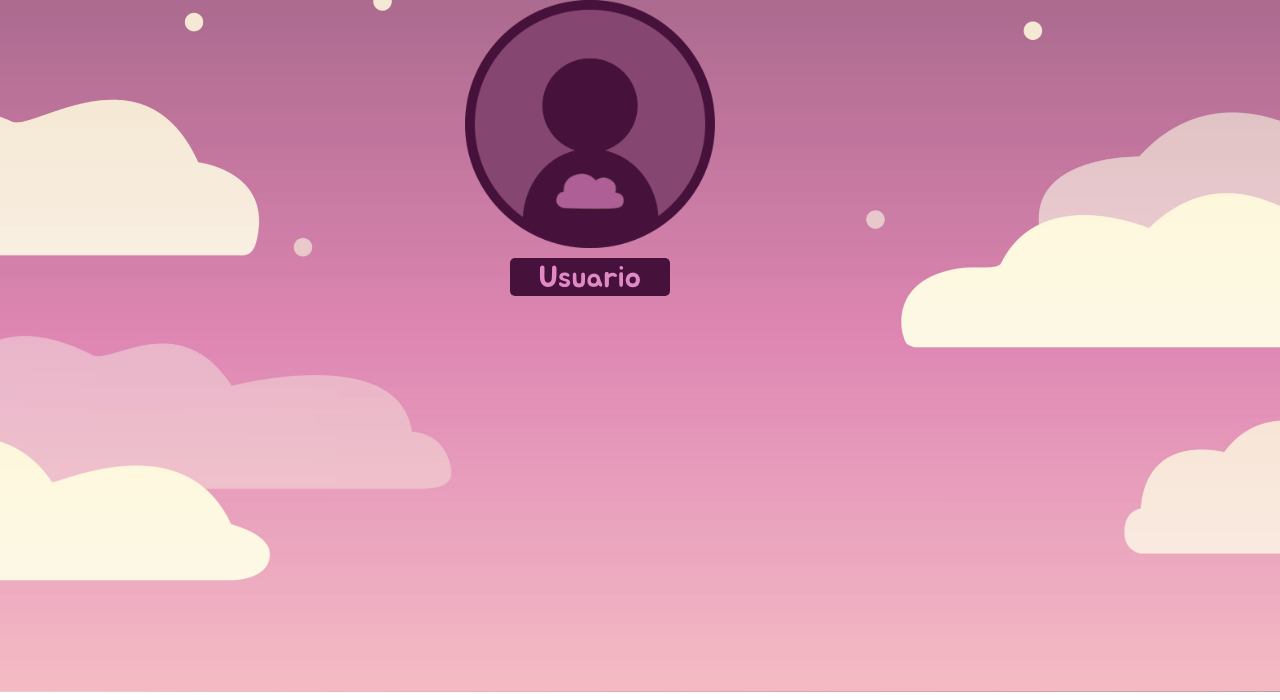
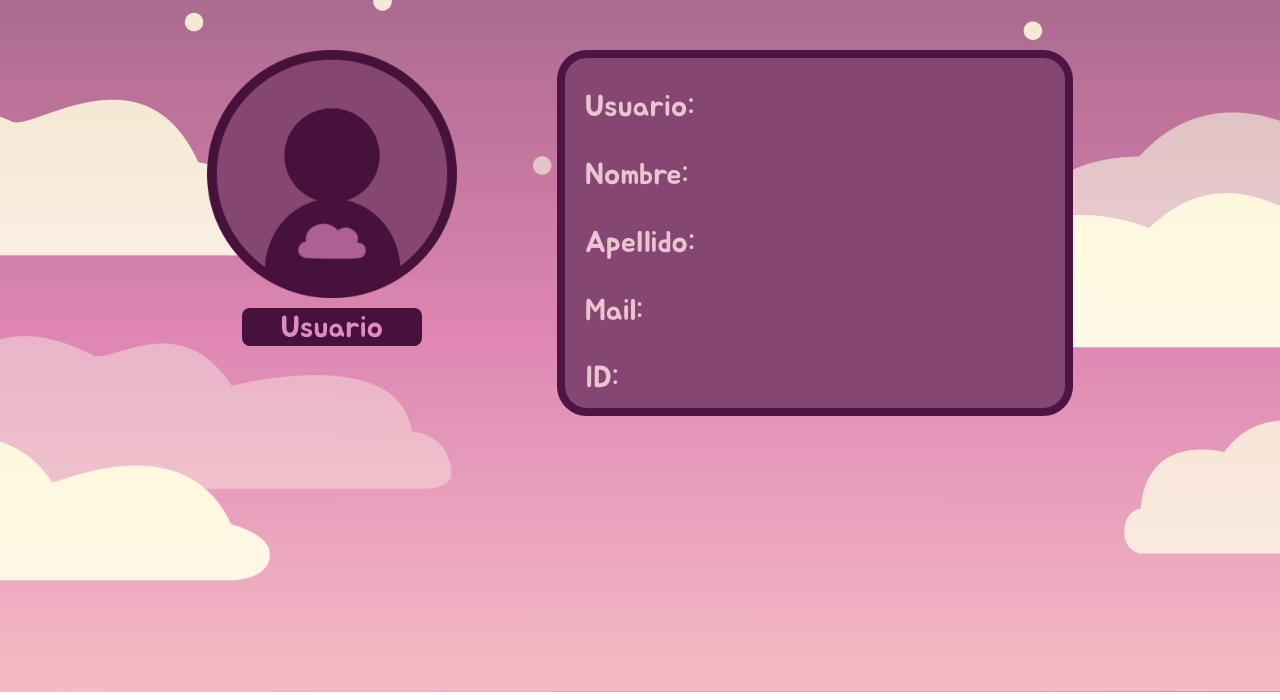
Before and after one commit to Valencua/EpiCare, a PHP site: page /Profile.html in a window 1280 px wide. Shown: the part 108-808 px from the top of the page. Run offline with PHP 8.4, Linux system fonts and the light colour scheme.

Commit message:
Profile
Recuadro de información (falta cajas de texto)

```diff
--- a/workspace/Sitio/html/Profile.html
+++ b/workspace/Sitio/html/Profile.html
@@ -13,11 +13,20 @@
         <a href="Lobby.html"><img src="Flecha.png" style=" width:60px;"></a>
     </header>
     <main style="display: flex; justify-content: center; align-items: center;">
-        <section class="Photo" style=" display: flex; flex-direction:column; justify-content: center; align-items: center;">
-            <img src="Foto Usuario.png" style="width: 250px; margin:0px;">
-            <h2 style="display:flex; justify-content: center; margin-top: 10px; font-size: 30px; align-items: center; color:#E08AC5; letter-spacing: 0em; font-weight: 10; ; background-color: #46123B; width: 160px; height: 35px; border-radius: 5px; padding-top: 3px;">Usuario</h2>
-        </section>
-        <section style="background-color: #854671; width: 100px;" class="user">
+        <section style="display: flex; gap: 100px; margin-top: 50px;">
+            <article class="Photo" style=" display: flex; flex-direction:column; justify-content: center; align-items: center; margin-bottom: 100px;">
+                <img src="Foto Usuario.png" style="width: 250px; margin:0px; margin-left: 0px;">
+                <h2 style="display:flex; justify-content: center; margin-top: 10px; font-size: 30px; align-items: center; color:#E08AC5; letter-spacing: 0em; font-weight: 10; ; background-color: #46123B; width: 180px; height: 35px; border-radius: 8px; padding-top: 3px;">Usuario</h2>
+            </article>
+            <article style="background-color: #854671; width: 500px; height:350px; border-radius: 30px; border: 8px solid #4D1444;">
+                <article class="labels">
+                    <h1 for="user">Usuario:</h1>
+                    <h1 for="nombre">Nombre:</h1>
+                    <h1 for="apellido">Apellido:</h1>
+                    <h1 for="mail">Mail:</h1>
+                    <h1 for="id">ID:</h1>
+                </article>
+            </article>
         </section>
     </main>
 </body>
--- a/workspace/Sitio/html/styles.css
+++ b/workspace/Sitio/html/styles.css
@@ -354,6 +354,17 @@ box-shadow: 0 0 50px #BE1621;
   color: #FFF7DB;
 
 }
+.labels{
+  margin: -10px 20px;
+}
+.labels h1 {
+  color:#EAC5D1;
+  font-size: 30px;
+  margin-bottom: -10px;
+  padding: 0px;
+  letter-spacing: 0em;
+  font-weight: 10;
+}
 .form ::placeholder {
   font-size: 14px;
   color: #ded0e0;
```
